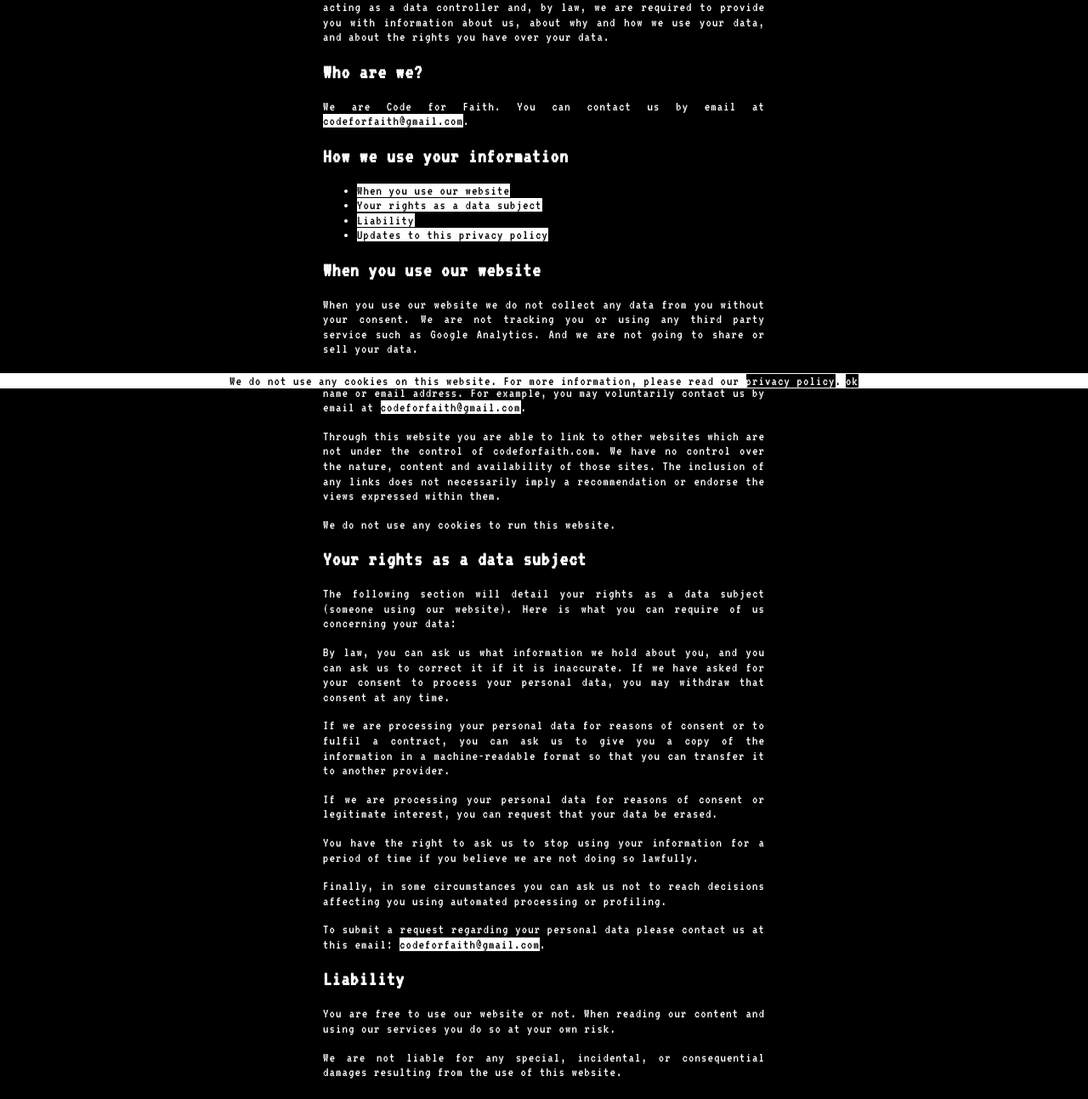
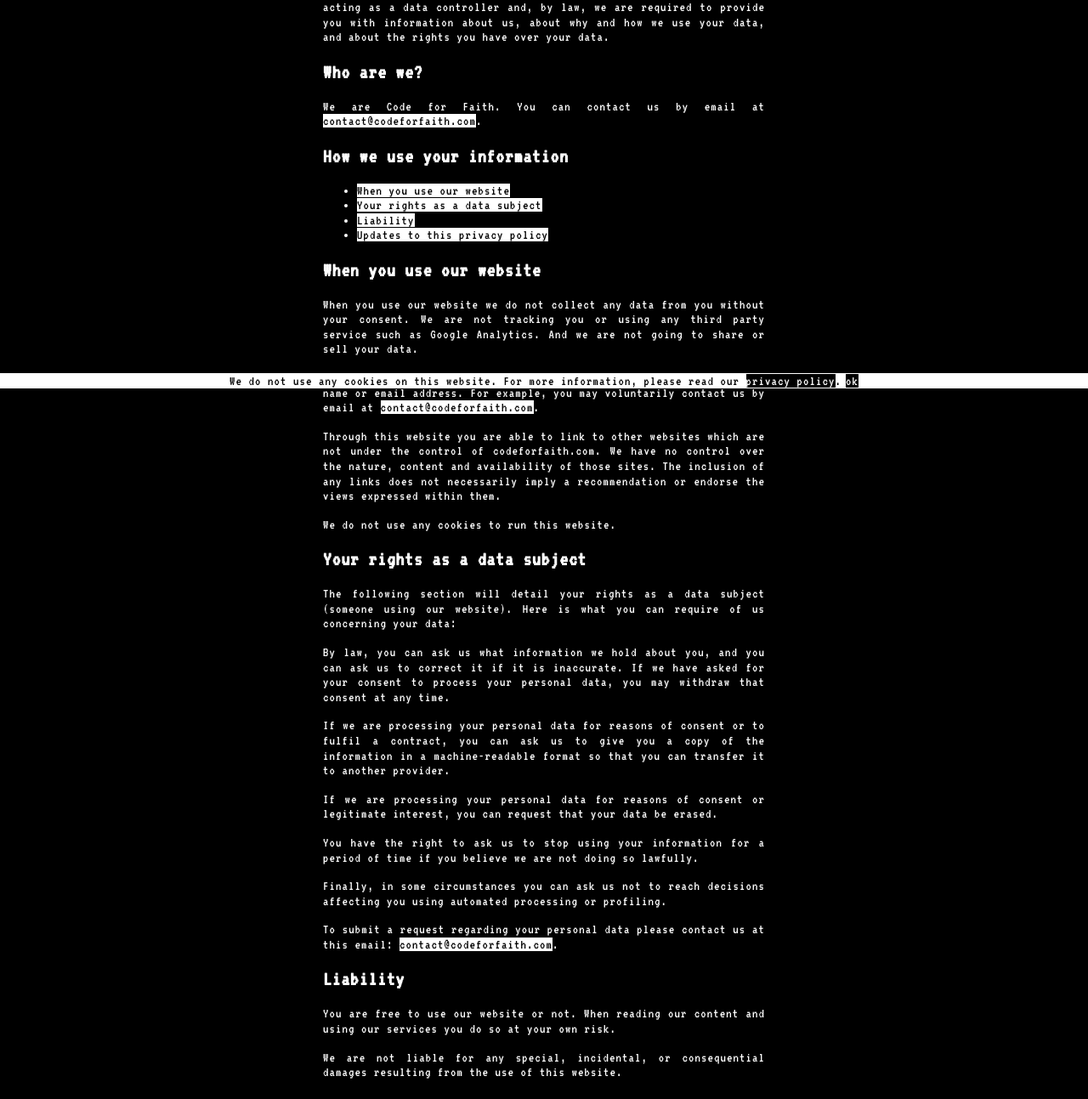
Before and after one commit to CodeForFaith/code-for-faith, a Gatsby site: page /privacy-policy in a window 1280 px wide. Shown: the part 343-1636 px from the top of the page at 85% size. Built offline with nearby package versions, Linux system fonts and the light colour scheme; Gatsby itself is replaced by a stand-in of ours.

Commit message:
improvement(src/pages): privacy-policy change codeforfaith@gmail.com to contact@codeforfaith.com

```diff
--- a/src/pages/privacy-policy.js
+++ b/src/pages/privacy-policy.js
@@ -16,7 +16,7 @@ const PrivacyPolicyPage = () => {
         <h2>4th of April 2020 (version 0.1.1)</h2>
         <p>This privacy notice tells you about the information we collect from you when you use our website. In collecting this information, we are acting as a data controller and, by law, we are required to provide you with information about us, about why and how we use your data, and about the rights you have over your data.</p>
         <h2>Who are we?</h2>
-        <p>We are Code for Faith. You can contact us by email at <a href="mailto:codeforfaith@gmail.com">codeforfaith@gmail.com</a>.</p>
+        <p>We are Code for Faith. You can contact us by email at <a href="mailto:contact@codeforfaith.com">contact@codeforfaith.com</a>.</p>
         <h2>How we use your information</h2>
         <ul>
             <li><a href="#when-you-use-our-website">When you use our website</a></li>
@@ -27,7 +27,7 @@ const PrivacyPolicyPage = () => {
 
         <h2 name="when-you-use-our-website">When you use our website</h2>
         <p>When you use our website we do not collect any data from you without your consent. We are not tracking you or using any third party service such as Google Analytics. And we are not going to share or sell your data.</p>
-        <p>However we may collect personal information from you such as your name or email address. For example, you may voluntarily contact us by email at <a href="mailto:codeforfaith@gmail.com">codeforfaith@gmail.com</a>.</p>
+        <p>However we may collect personal information from you such as your name or email address. For example, you may voluntarily contact us by email at <a href="mailto:contact@codeforfaith.com">contact@codeforfaith.com</a>.</p>
         <p>Through this website you are able to link to other websites which are not under the control of codeforfaith.com. We have no control over the nature, content and availability of those sites. The inclusion of any links does not necessarily imply a recommendation or endorse the views expressed within them.</p>
         <p>We do not use any cookies to run this website.</p>
         {/* <p>The only cookies that we use are strictly necessary. For more information about our use of cookies, please see our <a href="/cookie-policy">cookie policy</a>.</p> */}
@@ -39,7 +39,7 @@ const PrivacyPolicyPage = () => {
         <p>If we are processing your personal data for reasons of consent or legitimate interest, you can request that your data be erased.</p>
         <p>You have the right to ask us to stop using your information for a period of time if you believe we are not doing so lawfully.</p>
         <p>Finally, in some circumstances you can ask us not to reach decisions affecting you using automated processing or profiling.</p>
-        <p>To submit a request regarding your personal data please contact us at this email: <a href="mailto:codeforfaith@gmail.com">codeforfaith@gmail.com</a>.</p>
+        <p>To submit a request regarding your personal data please contact us at this email: <a href="mailto:contact@codeforfaith.com">contact@codeforfaith.com</a>.</p>
 
         <h2 name="liability">Liability</h2>
         <p>You are free to use our website or not. When reading our content and using our services you do so at your own risk.</p>
```
